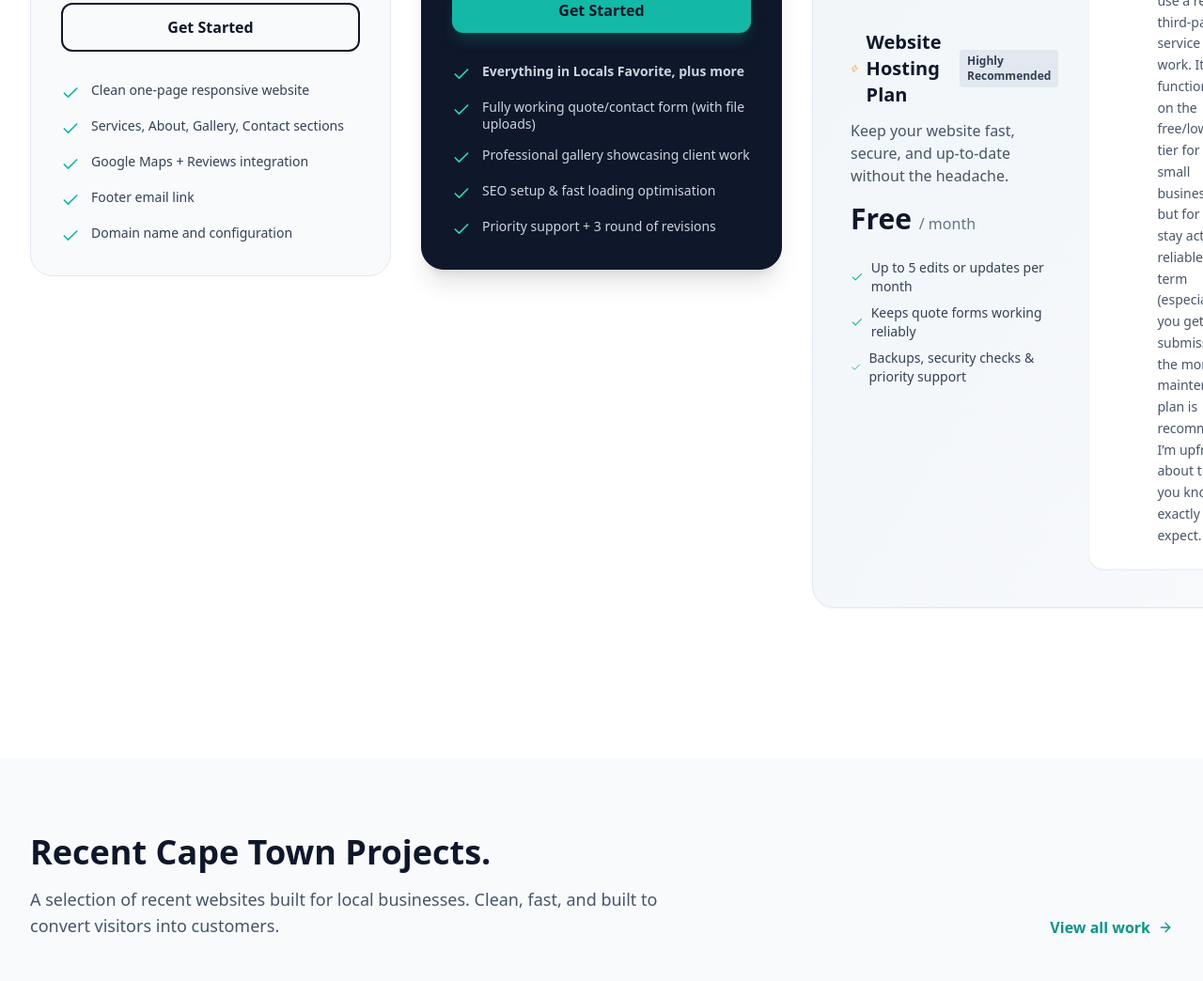
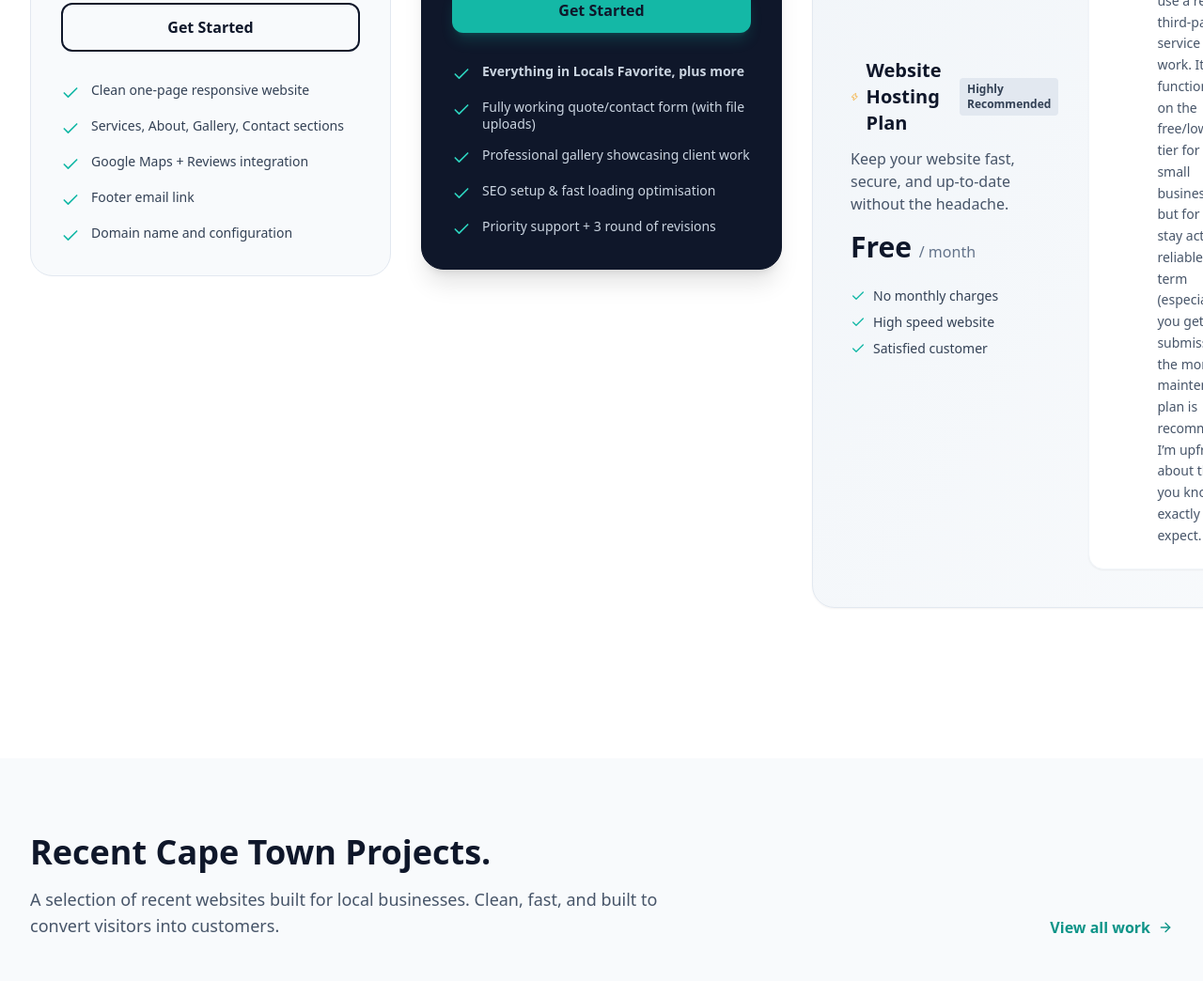
Before and after one commit to ThisIsTheGuy2/Mylatest-website, a plain HTML site: page index.html in a window 1280 px wide. Shown: the part 2736-3780 px from the top of the page at 94% size. Drawn offline with nearby package versions, Linux system fonts and the light colour scheme.

Commit message:
Update index.html

```diff
--- a/index.html
+++ b/index.html
@@ -318,9 +318,9 @@
                             <p class="text-slate-600 mb-4">Keep your website fast, secure, and up-to-date without the headache.</p>
                             <div class="text-3xl font-extrabold text-slate-900 mb-6">Free <span class="text-base font-normal text-slate-500">/ month</span></div>
                             <ul class="space-y-2 mb-6 md:mb-0">
-                                <li class="flex items-center text-sm text-slate-700"><i data-lucide="check" class="w-4 h-4 text-teal-500 mr-2"></i> Up to 5 edits or updates per month</li>
-                                <li class="flex items-center text-sm text-slate-700"><i data-lucide="check" class="w-4 h-4 text-teal-500 mr-2"></i> Keeps quote forms working reliably</li>
-                                <li class="flex items-center text-sm text-slate-700"><i data-lucide="check" class="w-4 h-4 text-teal-500 mr-2"></i> Backups, security checks & priority support</li>
+                                <li class="flex items-center text-sm text-slate-700"><i data-lucide="check" class="w-4 h-4 text-teal-500 mr-2"></i> No monthly charges</li>
+                                <li class="flex items-center text-sm text-slate-700"><i data-lucide="check" class="w-4 h-4 text-teal-500 mr-2"></i> High speed website</li>
+                                <li class="flex items-center text-sm text-slate-700"><i data-lucide="check" class="w-4 h-4 text-teal-500 mr-2"></i> Satisfied customer </li>
                             </ul>
                         </div>
 
```
